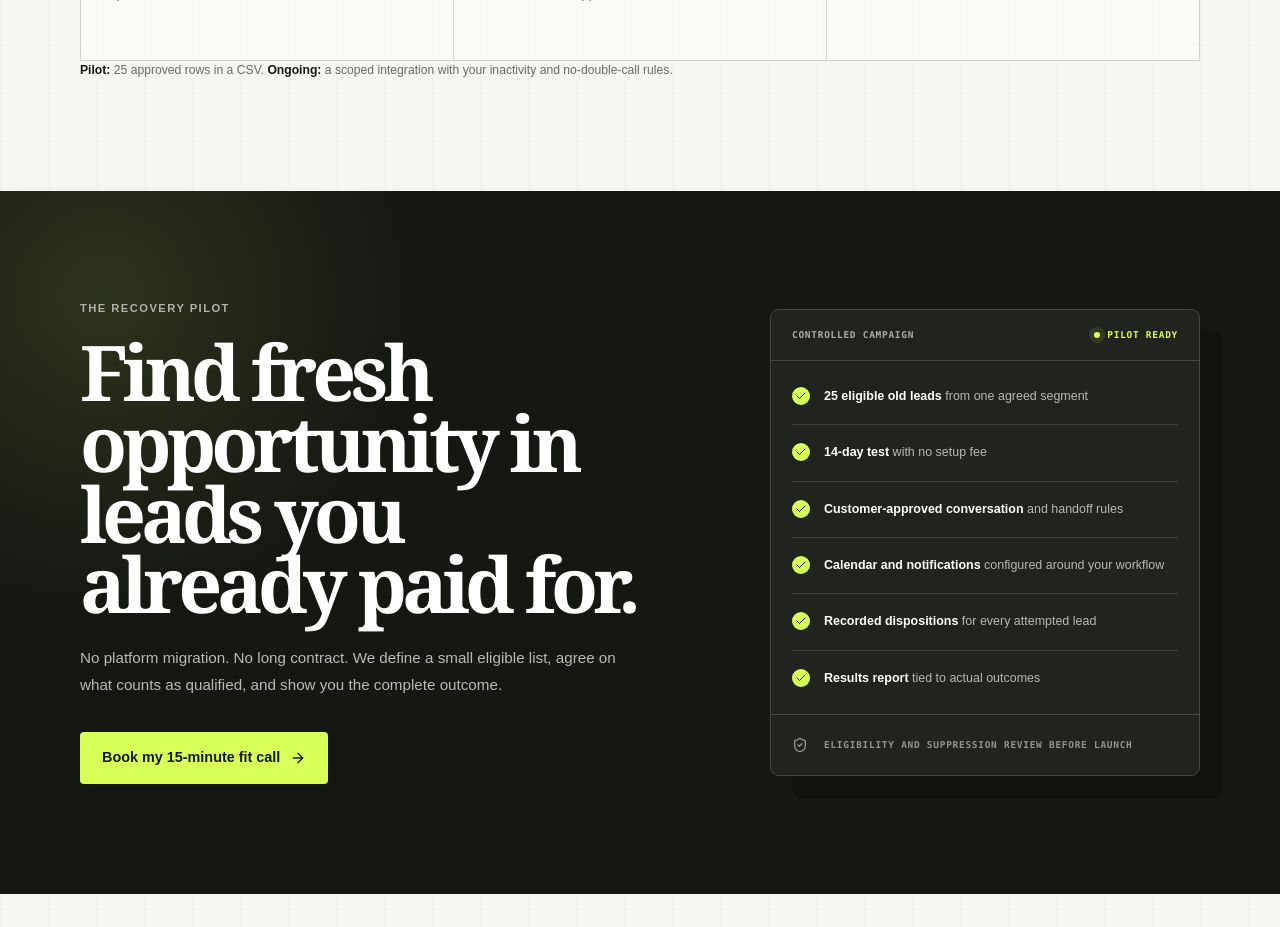
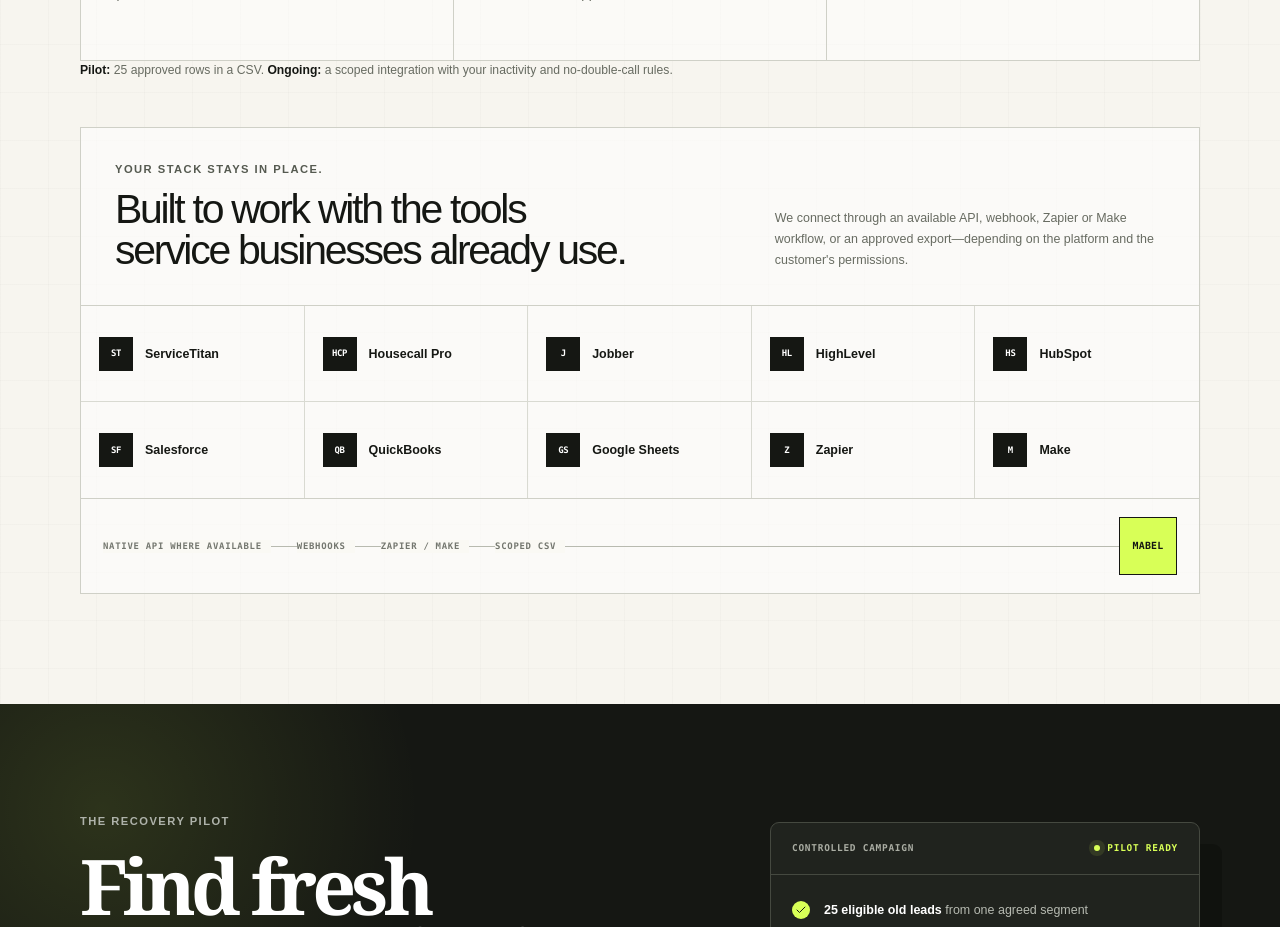
Before and after one commit to dannymsullivan/raleigh-lead-recovery, a Next.js app: page / in a window 1280 px wide. Shown: the part 4660-5587 px from the top of the page. Built offline with nearby package versions, Linux system fonts and the light colour scheme; no server answers.

Commit message:
Show CRM and automation connection stack

```diff
--- a/app/globals.css
+++ b/app/globals.css
@@ -1380,6 +1380,145 @@ body {
   color: var(--ink);
 }
 
+.recovery-integrations {
+  margin-top: 46px;
+  border: 1px solid #cfd0c7;
+  background: rgb(255 255 255 / 58%);
+}
+
+.recovery-integrations-heading {
+  display: grid;
+  grid-template-columns: minmax(0, 1fr) minmax(280px, 0.7fr);
+  gap: clamp(36px, 8vw, 118px);
+  align-items: end;
+  padding: 34px;
+  border-bottom: 1px solid #cfd0c7;
+}
+
+.recovery-integrations-heading .eyebrow {
+  margin-bottom: 12px;
+}
+
+.recovery-integrations-heading h3 {
+  max-width: 650px;
+  margin: 0;
+  font-size: clamp(1.85rem, 3.2vw, 3rem);
+  letter-spacing: -0.055em;
+  line-height: 1;
+  text-wrap: balance;
+}
+
+.recovery-integrations-heading > p {
+  margin: 0;
+  color: var(--muted);
+  font-size: 0.78rem;
+  line-height: 1.7;
+}
+
+.integration-logo-grid {
+  display: grid;
+  grid-template-columns: repeat(5, minmax(0, 1fr));
+  margin: 0;
+  padding: 0;
+  list-style: none;
+}
+
+.integration-logo-grid li {
+  display: flex;
+  min-width: 0;
+  min-height: 96px;
+  align-items: center;
+  gap: 12px;
+  padding: 18px;
+  border-right: 1px solid #d9dad2;
+  border-bottom: 1px solid #d9dad2;
+  transition: background-color 160ms cubic-bezier(0.23, 1, 0.32, 1);
+}
+
+.integration-logo-grid li:nth-child(5n) {
+  border-right: 0;
+}
+
+.integration-logo-grid li:nth-child(n + 6) {
+  border-bottom: 0;
+}
+
+.integration-logo-grid li:hover {
+  background: rgb(216 255 87 / 28%);
+}
+
+.integration-logo-grid li > span {
+  display: grid;
+  width: 34px;
+  height: 34px;
+  flex: 0 0 34px;
+  place-items: center;
+  border: 1px solid var(--ink);
+  background: var(--ink);
+  color: white;
+  font-family: ui-monospace, SFMono-Regular, Menlo, monospace;
+  font-size: 0.56rem;
+  font-weight: 900;
+  letter-spacing: -0.04em;
+}
+
+.integration-logo-grid li > strong {
+  min-width: 0;
+  font-size: 0.78rem;
+  line-height: 1.15;
+}
+
+.integration-connection {
+  position: relative;
+  display: flex;
+  min-height: 78px;
+  align-items: center;
+  gap: 26px;
+  padding: 18px 22px;
+  overflow: hidden;
+  border-top: 1px solid #cfd0c7;
+  font-family: ui-monospace, SFMono-Regular, Menlo, monospace;
+  font-size: 0.56rem;
+  font-weight: 800;
+  letter-spacing: 0.08em;
+  text-transform: uppercase;
+}
+
+.integration-connection::before {
+  position: absolute;
+  top: 50%;
+  right: 70px;
+  left: 22px;
+  height: 1px;
+  background: #b8bab0;
+  content: "";
+}
+
+.integration-connection > span,
+.integration-connection > strong {
+  position: relative;
+  z-index: 1;
+  background: #faf9f4;
+}
+
+.integration-connection > span {
+  padding-right: 9px;
+  color: #74776f;
+}
+
+.integration-connection > strong {
+  display: grid;
+  width: 58px;
+  height: 58px;
+  margin-left: auto;
+  place-items: center;
+  border: 1px solid var(--ink);
+  background: var(--accent);
+  color: var(--ink);
+  font-size: 0.62rem;
+  letter-spacing: 0.02em;
+}
+
 .recovery-pilot {
   overflow: hidden;
   padding-block: 110px;
@@ -1584,6 +1723,7 @@ body {
   .recovery-section-heading,
   .recovery-booking-heading,
   .recovery-autopilot-heading,
+  .recovery-integrations-heading,
   .recovery-process,
   .recovery-pilot-grid {
     grid-template-columns: 1fr;
@@ -1755,6 +1895,38 @@ body {
 
   .recovery-autopilot-grid article > svg {
     margin-bottom: 55px;
+  }
+
+  .integration-logo-grid {
+    grid-template-columns: repeat(2, minmax(0, 1fr));
+  }
+
+  .integration-logo-grid li,
+  .integration-logo-grid li:nth-child(5n),
+  .integration-logo-grid li:nth-child(n + 6) {
+    border-right: 1px solid #d9dad2;
+    border-bottom: 1px solid #d9dad2;
+  }
+
+  .integration-logo-grid li:nth-child(2n) {
+    border-right: 0;
+  }
+
+  .integration-logo-grid li:nth-last-child(-n + 2) {
+    border-bottom: 0;
+  }
+
+  .integration-connection {
+    flex-wrap: wrap;
+    gap: 12px 18px;
+  }
+
+  .integration-connection::before {
+    display: none;
+  }
+
+  .integration-connection > strong {
+    margin-left: 0;
   }
 
   .recovery-pilot {
--- a/app/page.tsx
+++ b/app/page.tsx
@@ -26,6 +26,19 @@ const pilotHref =
 const demoCallUrl =
   process.env.NEXT_PUBLIC_REACTIVATION_DEMO_AUDIO_URL?.trim() ||
   "/mabel-lead-recovery-demo.mp3";
+
+const integrationTools = [
+  { name: "ServiceTitan", mark: "ST" },
+  { name: "Housecall Pro", mark: "HCP" },
+  { name: "Jobber", mark: "J" },
+  { name: "HighLevel", mark: "HL" },
+  { name: "HubSpot", mark: "HS" },
+  { name: "Salesforce", mark: "SF" },
+  { name: "QuickBooks", mark: "QB" },
+  { name: "Google Sheets", mark: "GS" },
+  { name: "Zapier", mark: "Z" },
+  { name: "Make", mark: "M" },
+];
 
 const faqs = [
   {
@@ -254,6 +267,30 @@ export default function LandingPage() {
           </article>
         </div>
         <p className="recovery-autopilot-note"><strong>Pilot:</strong> 25 approved rows in a CSV. <strong>Ongoing:</strong> a scoped integration with your inactivity and no-double-call rules.</p>
+        <div className="recovery-integrations" aria-labelledby="integration-heading">
+          <div className="recovery-integrations-heading">
+            <div>
+              <p className="eyebrow">Your stack stays in place.</p>
+              <h3 id="integration-heading">Built to work with the tools service businesses already use.</h3>
+            </div>
+            <p>We connect through an available API, webhook, Zapier or Make workflow, or an approved export—depending on the platform and the customer&apos;s permissions.</p>
+          </div>
+          <ul className="integration-logo-grid" aria-label="Compatible CRM and automation platforms">
+            {integrationTools.map((tool) => (
+              <li key={tool.name}>
+                <span aria-hidden="true">{tool.mark}</span>
+                <strong>{tool.name}</strong>
+              </li>
+            ))}
+          </ul>
+          <div className="integration-connection" aria-label="Connection methods feeding Mabel">
+            <span>Native API where available</span>
+            <span>Webhooks</span>
+            <span>Zapier / Make</span>
+            <span>Scoped CSV</span>
+            <strong>Mabel</strong>
+          </div>
+        </div>
       </section>
 
       <section className="recovery-pilot" id="pilot">
```
